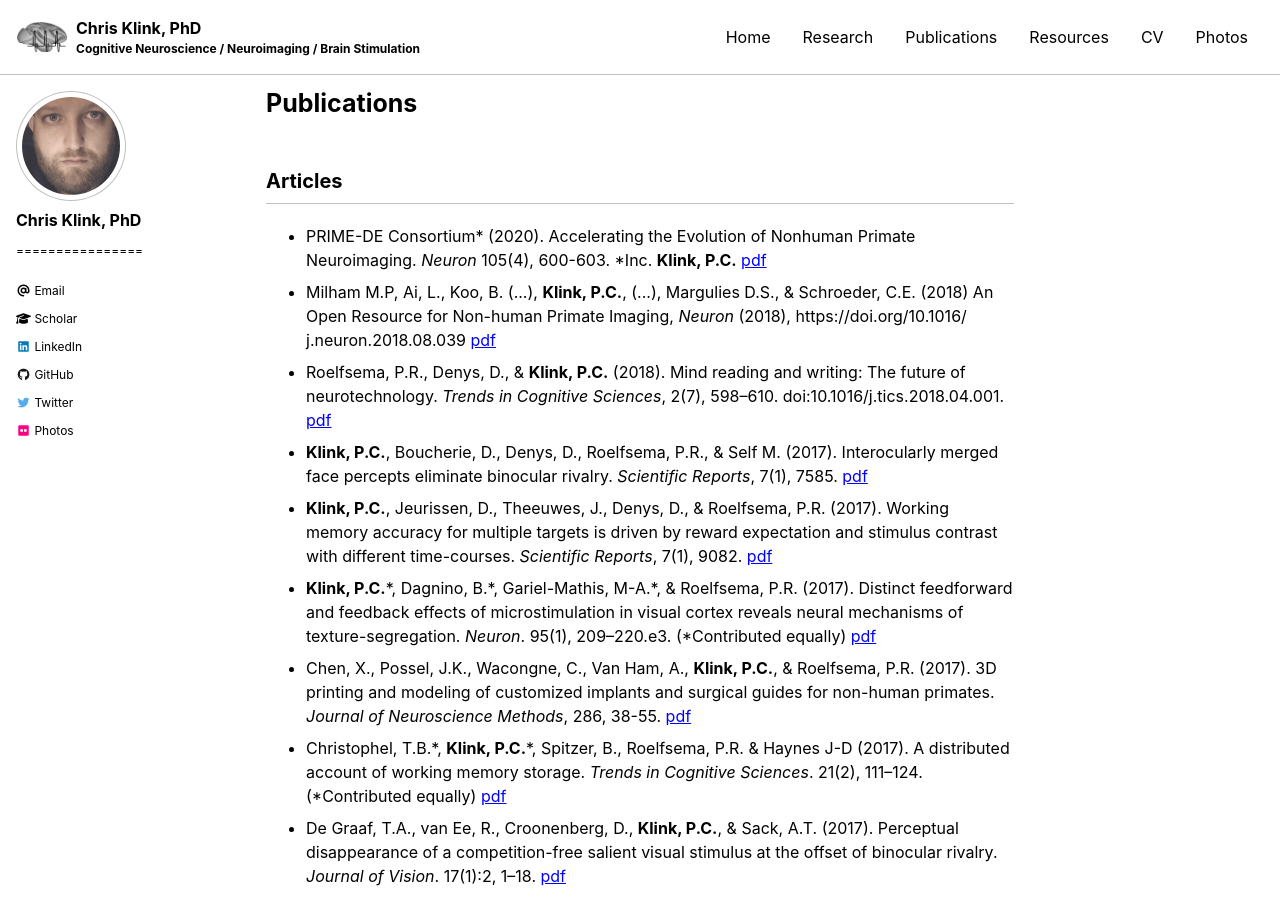
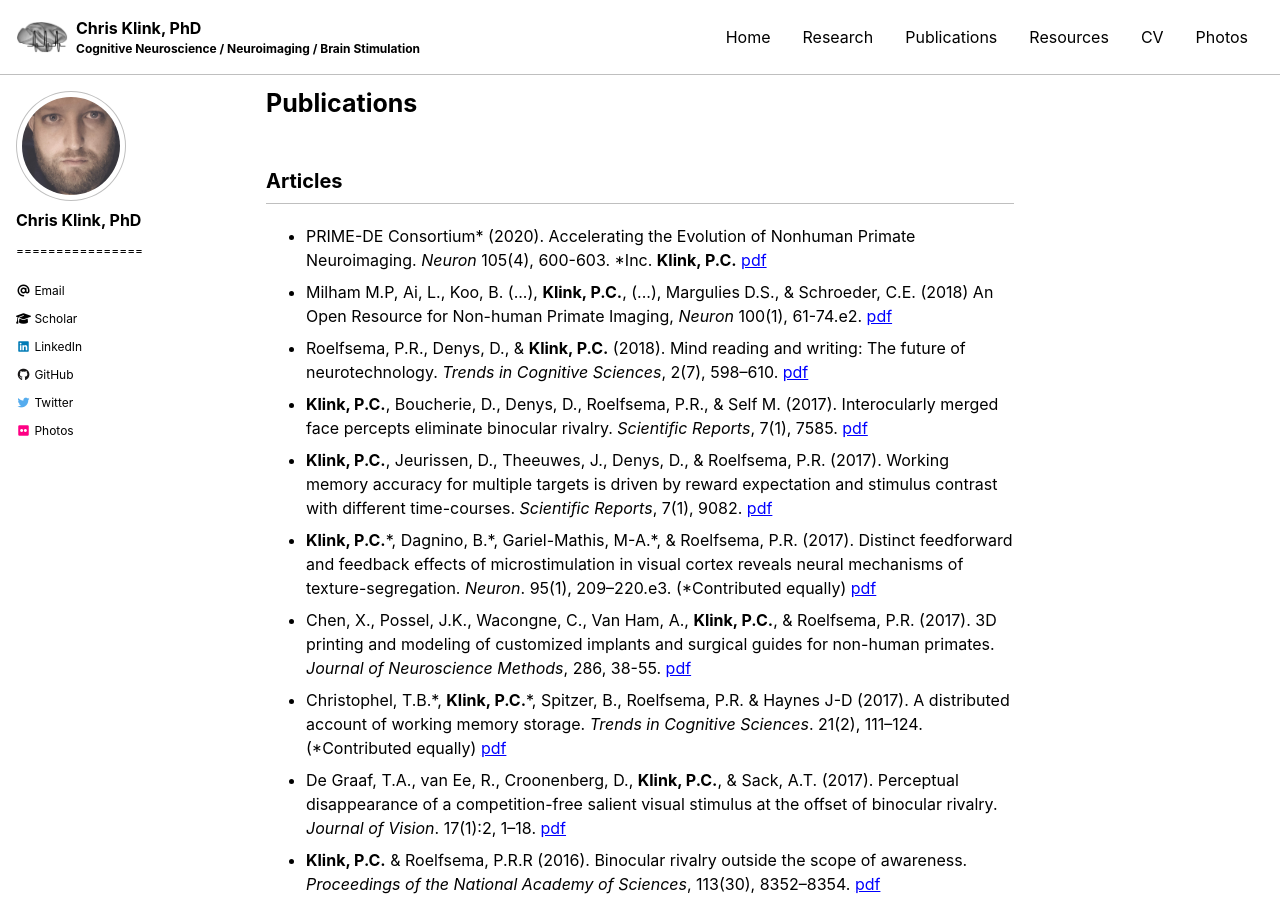
Before and after one commit to pcklink/pcklink.github.io, a Jekyll site: the page built from publications.md, in a window 1280 px wide and 900 px high. Built offline with Jekyll 4.4.1, drawn with Linux system fonts in a browser that asks for light colours; cached includes are drawn as plain includes; nearby versions of some CDN libraries.

Commit message:
Update publications.md

```diff
--- a/publications.md
+++ b/publications.md
@@ -9,9 +9,9 @@
 <p><ul>
   <li>PRIME-DE Consortium* (2020). Accelerating the Evolution of Nonhuman Primate Neuroimaging. <i>Neuron</i> 105(4), 600-603. *Inc. <b>Klink, P.C.</b> <a href="/pdfs/Consortium_2020_Neuron.pdf">pdf</a>
     </li>
-  <li>Milham M.P, Ai, L., Koo, B. (...), <b>Klink, P.C.</b>, (...), Margulies D.S., & Schroeder, C.E. (2018)  An Open Resource for Non-human Primate Imaging, <i>Neuron</i> (2018), https://doi.org/10.1016/ j.neuron.2018.08.039 <a href="/pdfs/Milham_2018_Neuron.pdf">pdf</a>
+  <li>Milham M.P, Ai, L., Koo, B. (...), <b>Klink, P.C.</b>, (...), Margulies D.S., & Schroeder, C.E. (2018)  An Open Resource for Non-human Primate Imaging, <i>Neuron</i> 100(1), 61-74.e2. <a href="/pdfs/Milham_2018_Neuron.pdf">pdf</a>
   </li>
-  <li>Roelfsema, P.R., Denys, D., & <b>Klink, P.C.</b> (2018). Mind reading and writing: The future of neurotechnology. <i>Trends in Cognitive Sciences</i>,  2(7), 598–610. doi:10.1016/j.tics.2018.04.001. <a href="/pdfs/Roelfsema_2018_Trends Cogn Sci.pdf">pdf</a>
+  <li>Roelfsema, P.R., Denys, D., & <b>Klink, P.C.</b> (2018). Mind reading and writing: The future of neurotechnology. <i>Trends in Cognitive Sciences</i>,  2(7), 598–610. <a href="/pdfs/Roelfsema_2018_Trends Cogn Sci.pdf">pdf</a>
   </li>
   <li><b>Klink, P.C.</b>, Boucherie, D., Denys, D., Roelfsema, P.R., & Self M. (2017). Interocularly merged face percepts eliminate binocular rivalry. <i>Scientific Reports</i>, 7(1), 7585. <a href="/pdfs/Klink_2017_Scientific Reports.pdf">pdf</a>
   </li>
```
